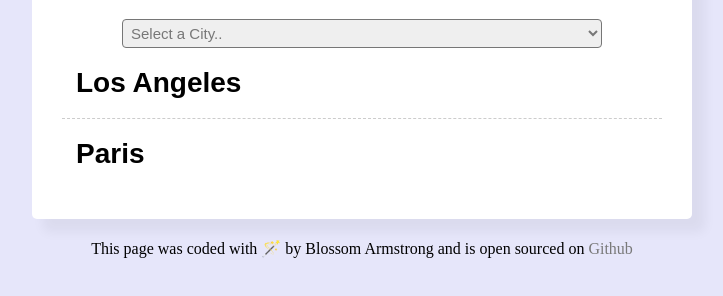
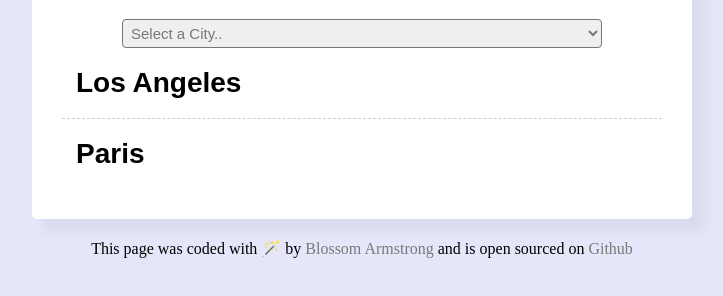
Before and after one commit to BLSSMA/world-clock-project, a plain HTML site: page index.html in a window 1280 px wide. Shown: the part 114-410 px from the top of the page, without its empty margins (278-1001 px from the left). Drawn offline with nearby package versions, Linux system fonts and the light colour scheme; a script that the page names is missing.

Commit message:
added link to shecodes profile in footer

```diff
--- a/index.html
+++ b/index.html
@@ -45,7 +45,11 @@
     </div>
 
     <footer>
-      This page was coded with 🪄 by Blossom Armstrong and is open sourced on
+      This page was coded with 🪄 by
+      <a href="https://www.shecodes.io/graduates/123692-blossom-armstrong"
+        >Blossom Armstrong</a
+      >
+      and is open sourced on
       <a href="https://github.com/BLSSMA" target="_blank">Github</a>
     </footer>
 
```
